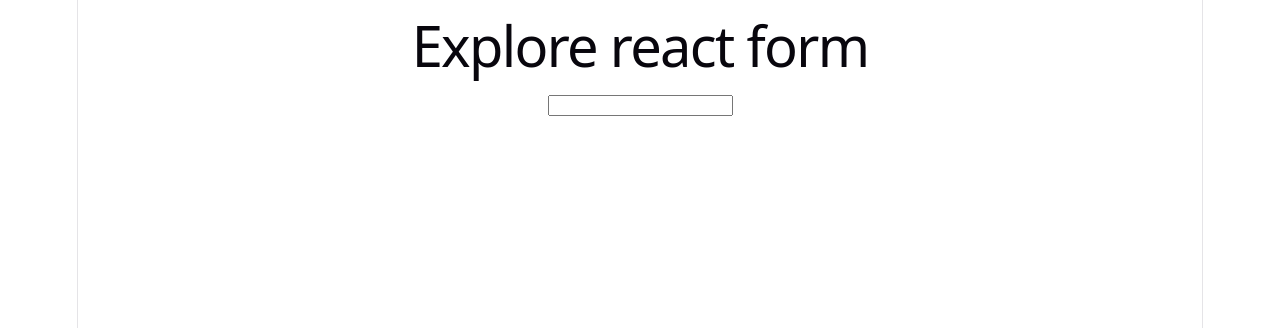
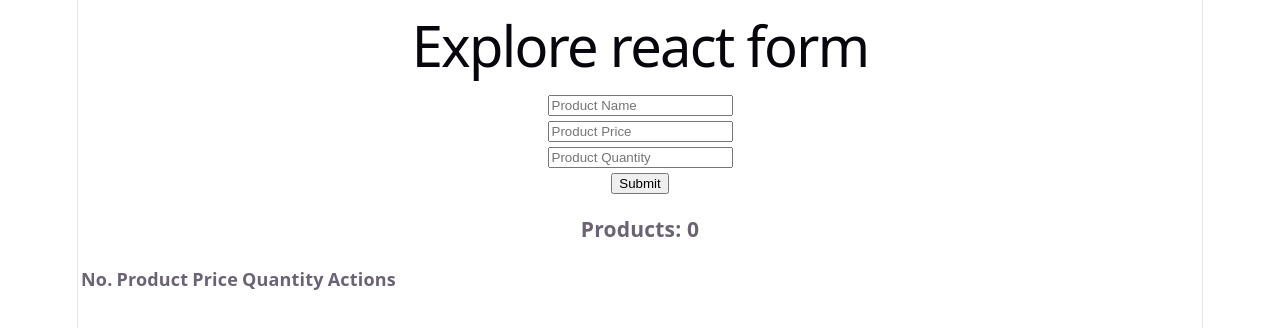
Before and after one commit to aseelrahman/explore-react-form, a React (Vite) app: page / in a window 1280 px wide. Shown: the top 328 px of the page. Built offline with nearby package versions, Linux system fonts and the light colour scheme.

Commit message:
Display form data and handle form error

```diff
--- a/src/App.jsx
+++ b/src/App.jsx
@@ -1,6 +1,7 @@
 import "./App.css";
-import ControlledField from "./Components/ControlledField/ControlledField";
-import HookForm from "./Components/HookForm/HookForm";
+import ProductManagement from "./Components/ProductManagement/ProductManagement";
+// import ControlledField from "./Components/ControlledField/ControlledField";
+// import HookForm from "./Components/HookForm/HookForm";
 // import UnControlledField from "./Components/UnControlledField/UnControlledField";
 // import FormAction from "./Components/FormAction/FormAction";
 // import SimpleForm from "./Components/SimpleForm/SimpleForm";
@@ -13,7 +14,8 @@
       {/* <FormAction /> */}
       {/* <ControlledField /> */}
       {/* <UnControlledField /> */}
-      <HookForm />
+      {/* <HookForm /> */}
+      <ProductManagement />
     </>
   );
 }
--- a/src/Components/HookForm/HookForm.jsx
+++ b/src/Components/HookForm/HookForm.jsx
@@ -2,14 +2,22 @@
 
 const HookForm = () => {
     const [name, nameOnChange] = useInputField('')
+    const [email, emailOnChange] = useInputField('')
+    const [password, passwordOnChange] =useInputField('')
   const handleSubmit = (e) => {
     e.preventDefault();
-    console.log("Submit");
+    console.log("Submit", name, email, password);
   };
   return (
     <div>
       <form onSubmit={handleSubmit}>
-        <input type="text" onChange={nameOnChange} defaultValue={name} />
+        <input type="text" onChange={nameOnChange} defaultValue={name} placeholder="Name" />
+        <br />
+        <input type="email" onChange={emailOnChange} placeholder="Email" defaultValue={email} />
+        <br />
+        <input type="password" name="" onChange={passwordOnChange} placeholder="Password"/>
+        <br />
+        <input type="submit" value="Submit" />
       </form>
     </div>
   );
--- /dev/null
+++ b/src/Components/ProductManagement/ProductForm.jsx
@@ -0,0 +1,54 @@
+import { useState } from "react";
+
+const ProductForm = ({ handleAddProduct }) => {
+  const [error, setError] = useState("");
+
+  const handleProductSubmit = (e) => {
+    e.preventDefault();
+    const name = e.target.name.value;
+    const price = e.target.price.value;
+    const quantity = e.target.quantity.value;
+
+    // validation
+    if (name.length === 0) {
+      setError("Please provide a product name");
+      return;
+    } else if (price.length === 0) {
+      setError("Please provide a price");
+      return;
+    } else if (price < 0) {
+      setError("Price can not be negative");
+      return;
+    } else {
+      setError("");
+    }
+
+    console.log(name, price, quantity);
+
+    const newProduct = {
+      name,
+      price,
+      quantity,
+    };
+
+    handleAddProduct(newProduct);
+  };
+  return (
+    <div>
+      <form onSubmit={handleProductSubmit}>
+        <input type="text" name="name" placeholder="Product Name" />
+        <br />
+        <input type="text" name="price" placeholder="Product Price" />
+        <br />
+        <input type="text" name="quantity" placeholder="Product Quantity" />
+        <br />
+        <input type="submit" value="Submit" />
+      </form>
+      <p style={{ color: "red" }}>
+        <small>{error}</small>
+      </p>
+    </div>
+  );
+};
+
+export default ProductForm;
--- /dev/null
+++ b/src/Components/ProductManagement/ProductManagement.jsx
@@ -0,0 +1,21 @@
+import { useState } from "react";
+import ProductForm from "./ProductForm";
+import ProductTable from "./ProductTable";
+
+
+const ProductManagement = () => {
+    const [products, setProducts] = useState([]);
+
+    const handleAddProduct = newProduct =>{
+        const newProducts = [...products, newProduct]
+        setProducts(newProducts)
+    }
+    return (
+        <div>
+            <ProductForm handleAddProduct={handleAddProduct} />
+            <ProductTable products={products} />
+        </div>
+    );
+};
+
+export default ProductManagement;
--- /dev/null
+++ b/src/Components/ProductManagement/ProductTable.jsx
@@ -0,0 +1,31 @@
+const ProductTable = ({ products }) => {
+  return (
+    <div>
+      <h3>Products: {products.length}</h3>
+      <table>
+        <thead>
+          <tr>
+            <th>No.</th>
+            <th>Product</th>
+            <th>Price</th>
+            <th>Quantity</th>
+            <th>Actions</th>
+          </tr>
+        </thead>
+        <tbody>
+          {products.map((product, index) => (
+            <tr key={index}>
+              <td>{index + 1}</td>
+              <td>{product.name}</td>
+              <td>{product.price}</td>
+              <td>{product.quantity}</td>
+              <td></td>
+            </tr>
+          ))}
+        </tbody>
+      </table>
+    </div>
+  );
+};
+
+export default ProductTable;
--- a/src/__get__form__data__.js
+++ b/src/__get__form__data__.js
@@ -8,4 +8,6 @@
  * password: '',
  * phone: '',
  * })
+ *
+ * 4
  */
```
